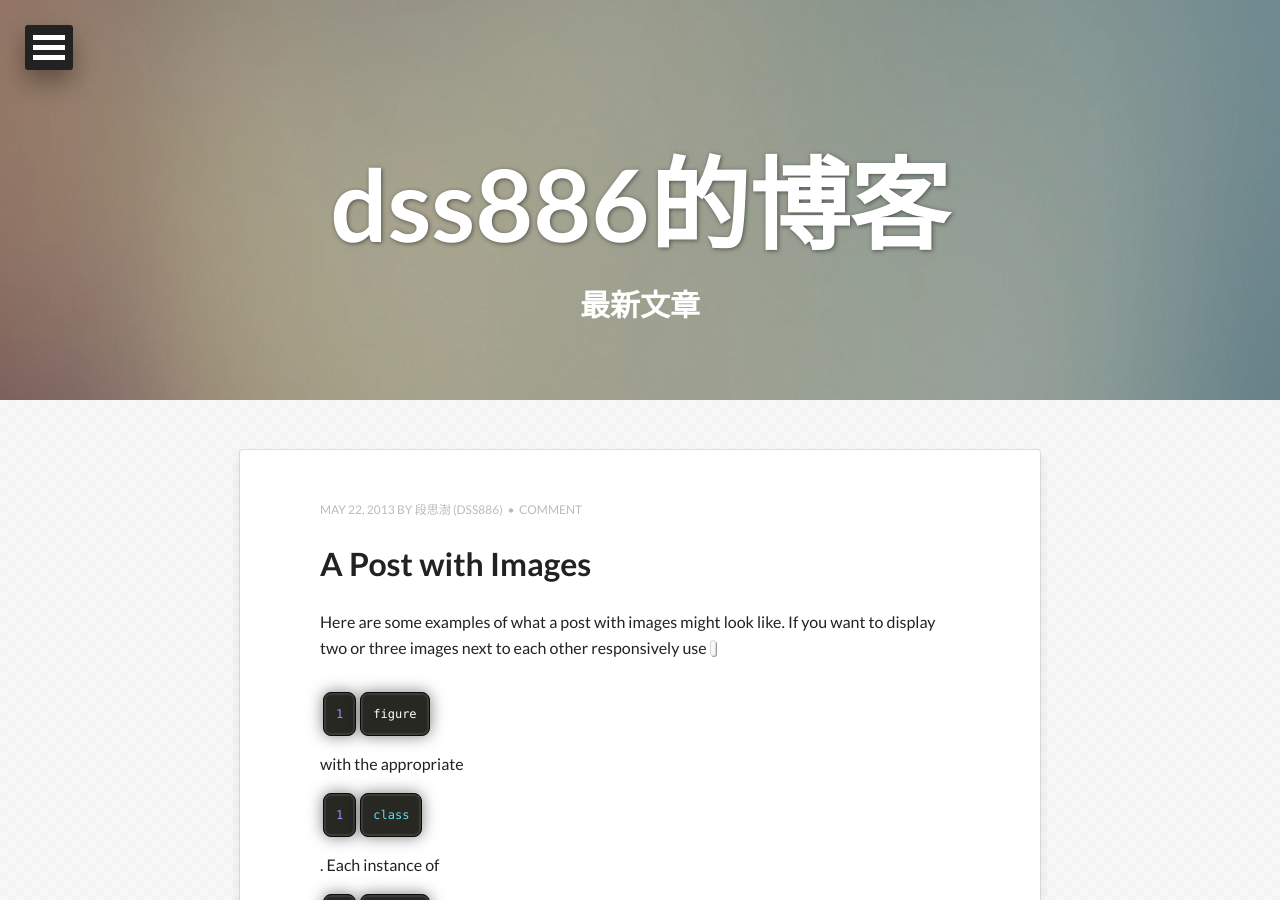
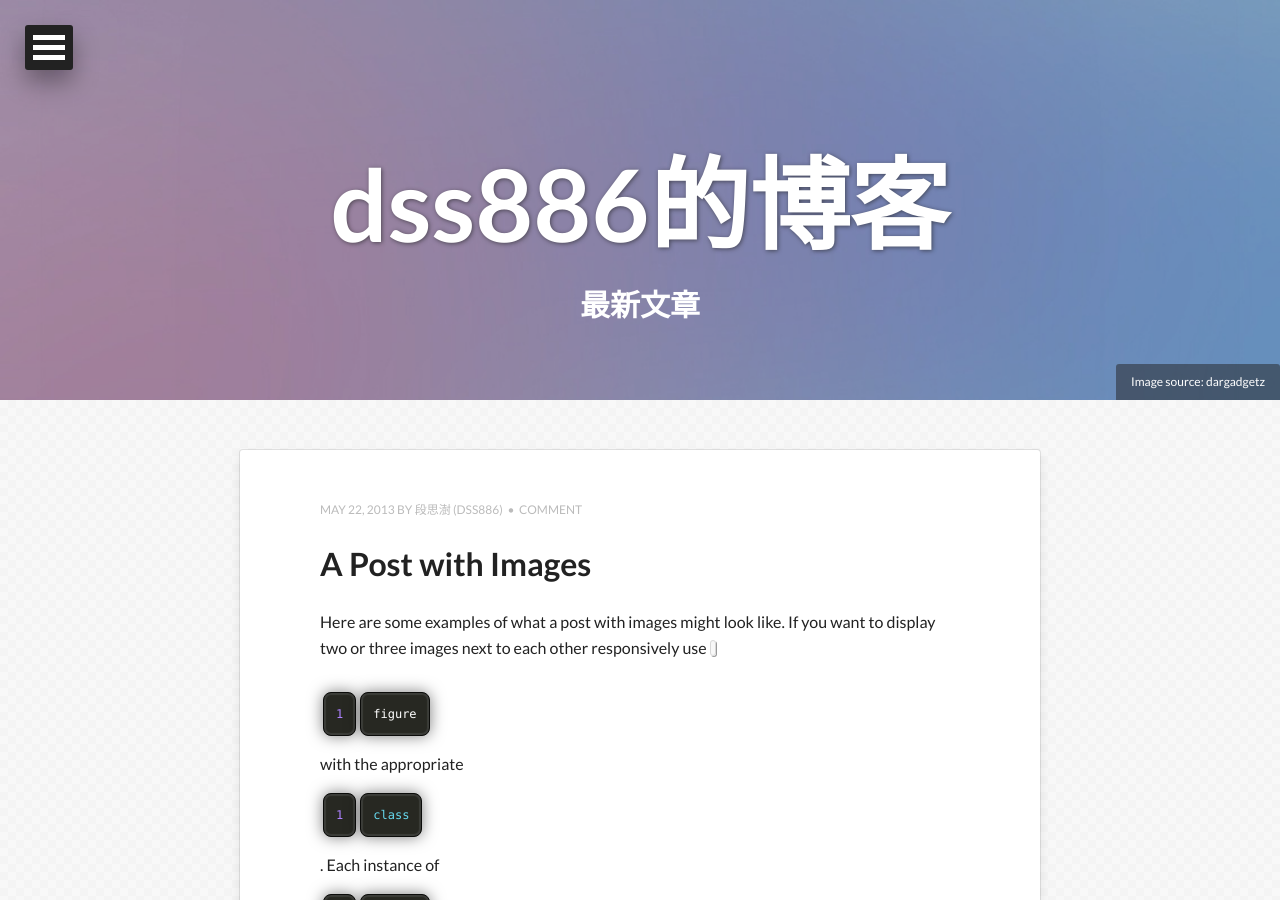
Before and after one commit to heamon7/dss886.github.io, a Jekyll site: the page built from index.html, in a window 1280 px wide and 900 px high. Built offline with Jekyll 4.4.1, drawn with Linux system fonts in a browser that asks for light colours; nearby versions of some CDN libraries; formulas are drawn with MathJax 3; the list of posts is cut into pages by our own code.

Commit message:
change theme

```diff
--- a/_config.yml
+++ b/_config.yml
@@ -40,7 +40,7 @@ bing_verify:
 # Links to include in top navigation
 # For external links add external: true
 links:
-  - title: CSDN 博客
+  - title: 我的 CSDN 博客
     url: http://blog.csdn.net/dss886
     external: true
 
--- a/index.html
+++ b/index.html
@@ -4,7 +4,10 @@
 description: "Describe this nonsense."
 tags: [Jekyll, theme, themes, responsive, blog, modern]
 image:
-  feature: abstract-8.jpg
+  feature: abstract-5.jpg
+  credit: dargadgetz
+  creditlink: http://www.dargadgetz.com/ios-7-abstract-wallpaper-pack-for-iphone-5-and-ipod-touch-retina/
+share: true
 ---
 
 {% for post in paginator.posts %}
```
